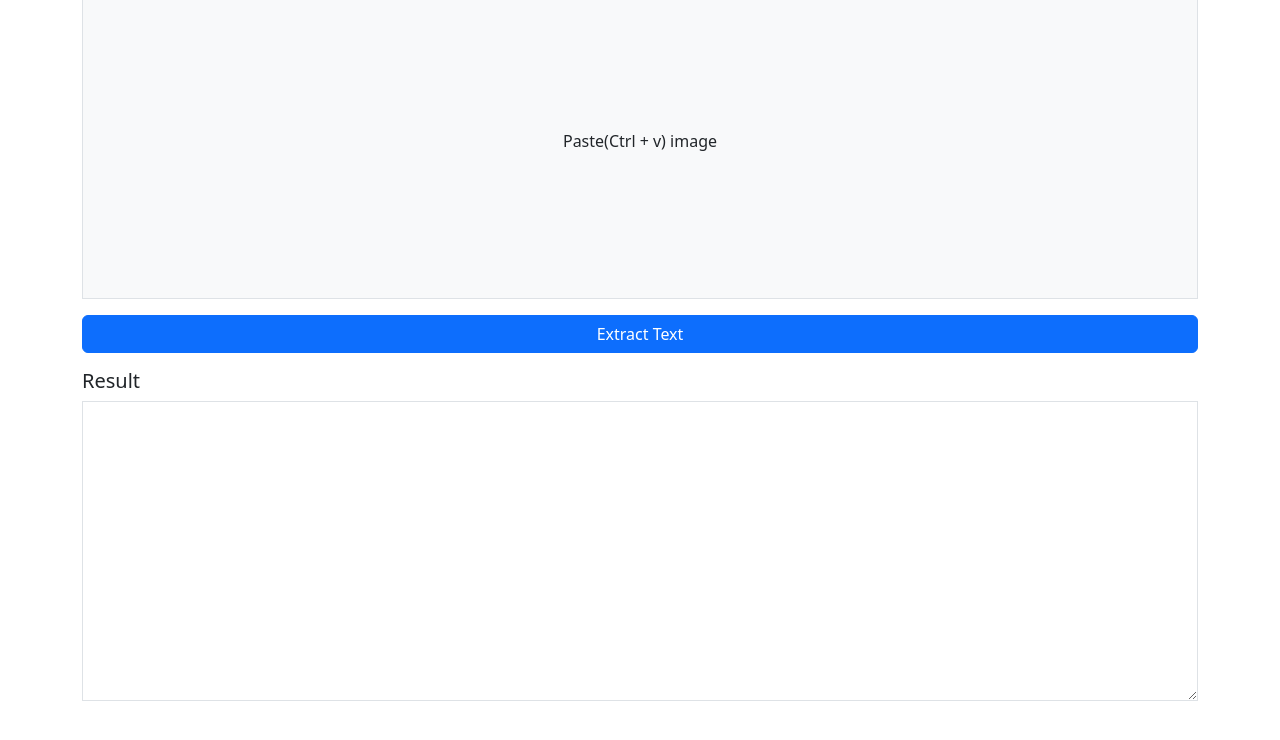
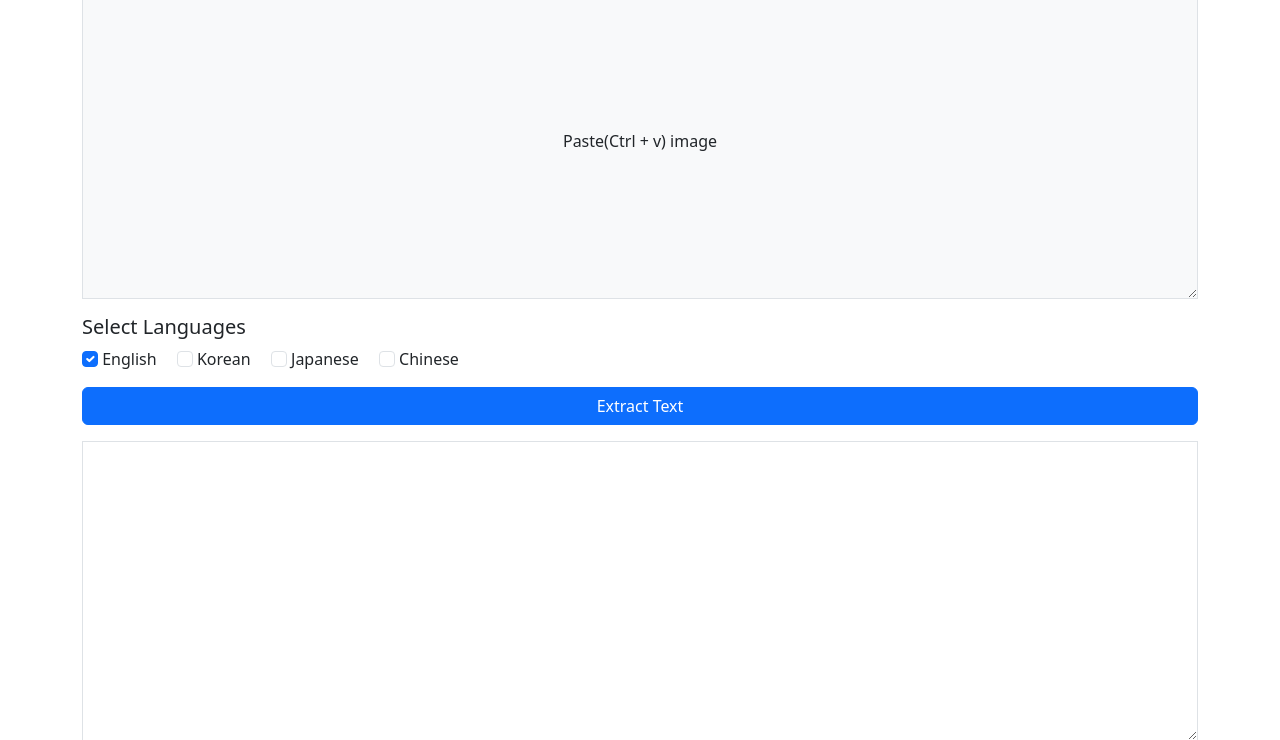
Before and after one commit to GreenMelody/ocr, a Flask app: page /ocr/ in a window 1280 px wide. Shown: the part 81-821 px from the top of the page. Before the commit the page ends 782 px from the top, so only its background shows below. Run offline with Flask 3, Linux system fonts and the light colour scheme.

Commit message:
add select language buttons
Signed-off-by: minsu kim <cafri2580@gmail.com>

```diff
--- a/app2.py
+++ b/app2.py
@@ -8,12 +8,9 @@ import numpy as np
 
 ocr_blueprint = Blueprint('ocr', __name__)
 
-reader = easyocr.Reader(['en', 'ko'], gpu=False)  # 필요한 언어 설정
-
 @ocr_blueprint.route('/')
 def ocr_page():
     return render_template('ocr.html')
-
 
 @ocr_blueprint.route('/process_image', methods=['POST'])
 def process_image():
@@ -21,21 +18,22 @@ def process_image():
         # 클라이언트로부터 Base64 이미지 데이터 수신
         data = request.json
         image_data = base64.b64decode(data['image'])
+        selected_languages = data.get('languages', ['en'])  # 기본값: 영어
 
         # 이미지를 PIL 형식으로 변환 후 흑백 변환
         image = Image.open(io.BytesIO(image_data))
+        ori_img = image
 
         # 이미지를 흑백으로 변환
         image = image.convert("L")
 
         # PIL 이미지를 NumPy 배열로 변환
         image_np = np.array(image)
+        ori_img_np = np.array(ori_img)
+        reader = easyocr.Reader(selected_languages, gpu=False)
 
         # EasyOCR로 텍스트 인식
         results = reader.readtext(image_np)
-
-        image = image.convert("RGB")  # 바운딩 박스를 그리기 위해 RGB로 변환
-        image_np = np.array(image)
 
         # Bounding Box 기반 텍스트 병합
         merged_text = []
@@ -60,18 +58,17 @@ def process_image():
             bottom_right = tuple(map(int, bottom_right))
 
             # 박스 그리기
-            cv2.rectangle(image_np, top_left, bottom_right, (0, 255, 0), 2)
+            cv2.rectangle(ori_img_np, top_left, bottom_right, (0, 255, 0), 2)
 
         # 마지막 줄 추가
         if current_line:
             merged_text.append(" ".join(current_line))
 
+        ori_img_np = cv2.cvtColor(ori_img_np, cv2.COLOR_BGR2RGB)
+
         # 바운딩 박스가 그려진 이미지를 Base64로 변환
-        _, buffer = cv2.imencode('.png', image_np)
+        _, buffer = cv2.imencode('.png', ori_img_np)
         image_with_boxes = base64.b64encode(buffer).decode('utf-8')
-
-        # 인식된 텍스트 리스트 정리
-        # extracted_text = [text for _, text, _ in results]
 
         return jsonify({
             'text': merged_text,
--- a/static/css/style.css
+++ b/static/css/style.css
@@ -9,6 +9,7 @@
     align-items: center;
     justify-content: center;
     overflow: hidden;
+    resize: vertical;
 }
 
 #result-area {
--- a/static/js/script.js
+++ b/static/js/script.js
@@ -41,10 +41,23 @@ document.addEventListener("DOMContentLoaded", function () {
             return;
         }
 
+        // 선택된 언어 가져오기
+        const selectedLanguages = Array.from(
+            document.querySelectorAll("#language-selection input:checked")
+        ).map((checkbox) => checkbox.value);
+
+        if (selectedLanguages.length === 0) {
+            alert("최소한 하나의 언어를 선택하세요.");
+            return;
+        }
+
         fetch("/ocr/process_image", {
             method: "POST",
             headers: { "Content-Type": "application/json" },
-            body: JSON.stringify({ image: imageBase64 }),
+            body: JSON.stringify({
+                image: imageBase64,
+                languages: selectedLanguages,
+            }),
         })
             .then((response) => response.json())
             .then((data) => {
--- a/templates/ocr.html
+++ b/templates/ocr.html
@@ -16,11 +16,27 @@
         <p class="text-center">Paste(Ctrl + v) image</p>
     </div>
 
+    <!-- 언어 선택 버튼 -->
+    <h5>Select Languages</h5>
+    <div id="language-selection" class="mb-3">
+        <label class="form-check-inline">
+            <input type="checkbox" class="form-check-input" value="en" checked> English
+        </label>
+        <label class="form-check-inline">
+            <input type="checkbox" class="form-check-input" value="ko"> Korean
+        </label>
+        <label class="form-check-inline">
+            <input type="checkbox" class="form-check-input" value="ja"> Japanese
+        </label>
+        <label class="form-check-inline">
+            <input type="checkbox" class="form-check-input" value="ch_sim"> Chinese
+        </label>
+    </div>
+
     <!-- 문자인식 버튼 -->
     <button id="process-btn" class="btn btn-primary w-100 mb-3">Extract Text</button>
 
     <!-- 인식된 텍스트 -->
-    <h5>Result</h5>
     <div id="result-area" class="border p-3 mb-4" style="overflow: auto; white-space: nowrap; resize: vertical; min-height: 300px;">
         <div id="recognized-text" class="mt-2"></div>
     </div>
```
